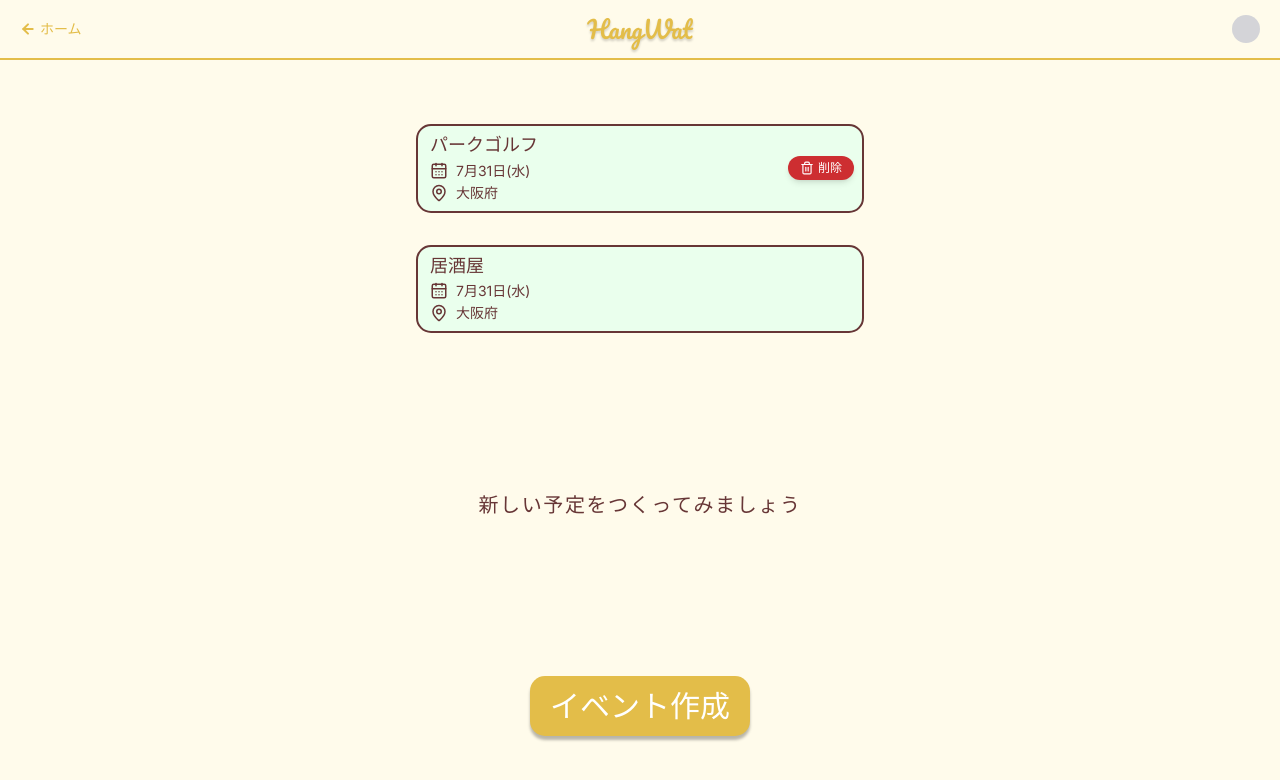
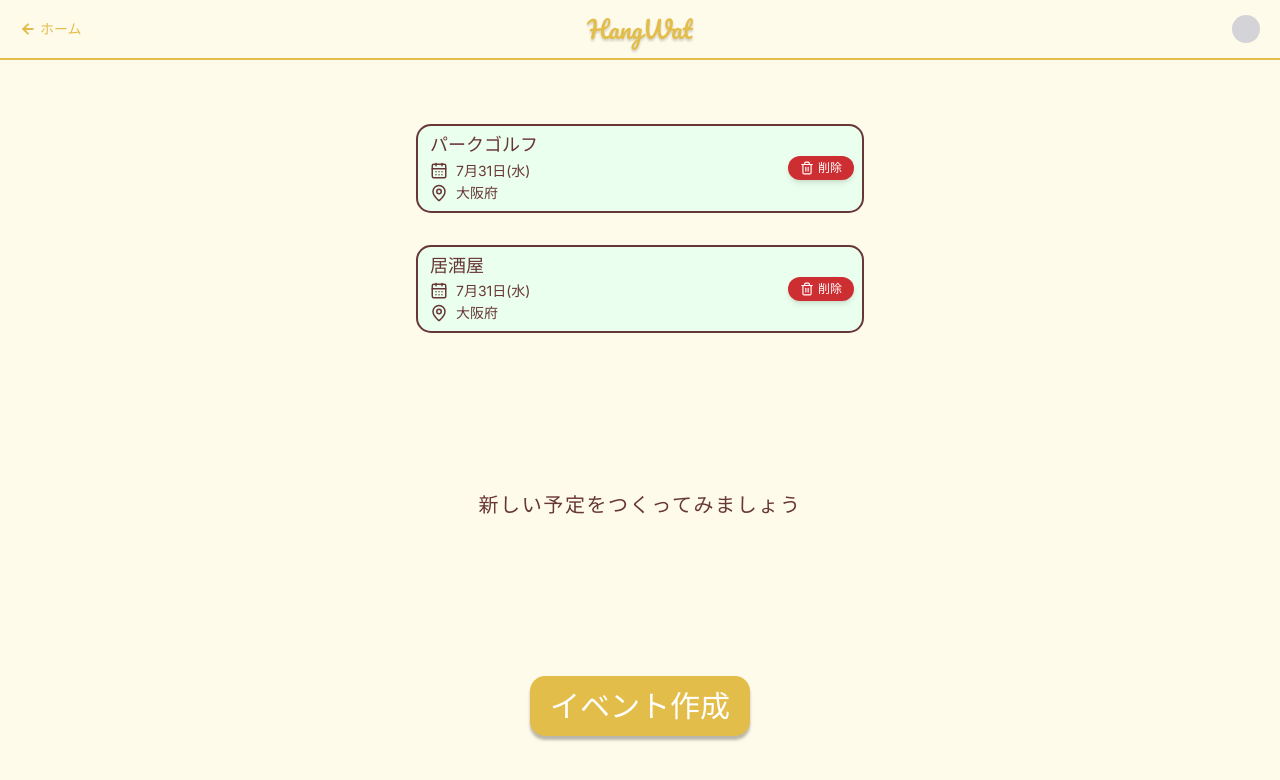
Before and after one commit to Yuuuki16/HangWat, a Next.js app in the folder front/: page /home in a window 1280 px wide. Shown: the top 780 px of the page. Built offline with nearby package versions, Linux system fonts and the light colour scheme.

Commit message:
fix: イベント全てに削除ボタンを反映

```diff
--- a/front/features/events/components/eventCard.tsx
+++ b/front/features/events/components/eventCard.tsx
@@ -32,7 +32,6 @@ export function EventCard({ event }: EventCardProps) {
         </div>
       </dl>
 
-      {event.canDelete && (
       <button
         type="button"
         className="absolute right-2 top-1/2 z-10 flex -translate-y-1/2 items-center gap-1 rounded-full bg-danger px-3 py-1 text-xs text-white shadow-md transition-opacity hover:opacity-80 focus-visible:outline-2 focus-visible:outline-offset-2 focus-visible:outline-danger"
@@ -40,7 +39,6 @@ export function EventCard({ event }: EventCardProps) {
         <Trash2 aria-hidden="true" size={14} />
         削除
       </button>
-      )}
     </article>
   );
 }
--- a/front/features/events/data/mockEvents.ts
+++ b/front/features/events/data/mockEvents.ts
@@ -6,13 +6,11 @@ export const mockEvents: Event[] = [
     title: "パークゴルフ",
     date: "7月31日(水)",
     location: "大阪府",
-    canDelete: true,
   },
   {
     id: "izakaya",
     title: "居酒屋",
     date: "7月31日(水)",
     location: "大阪府",
-    canDelete: false,
   },
 ];
--- a/front/features/events/types/event.ts
+++ b/front/features/events/types/event.ts
@@ -3,5 +3,4 @@ export type Event = {
   title: string;
   date: string;
   location: string;
-  canDelete: boolean;
 };
```
Lines whose indentation alone changed are shown as unchanged.
